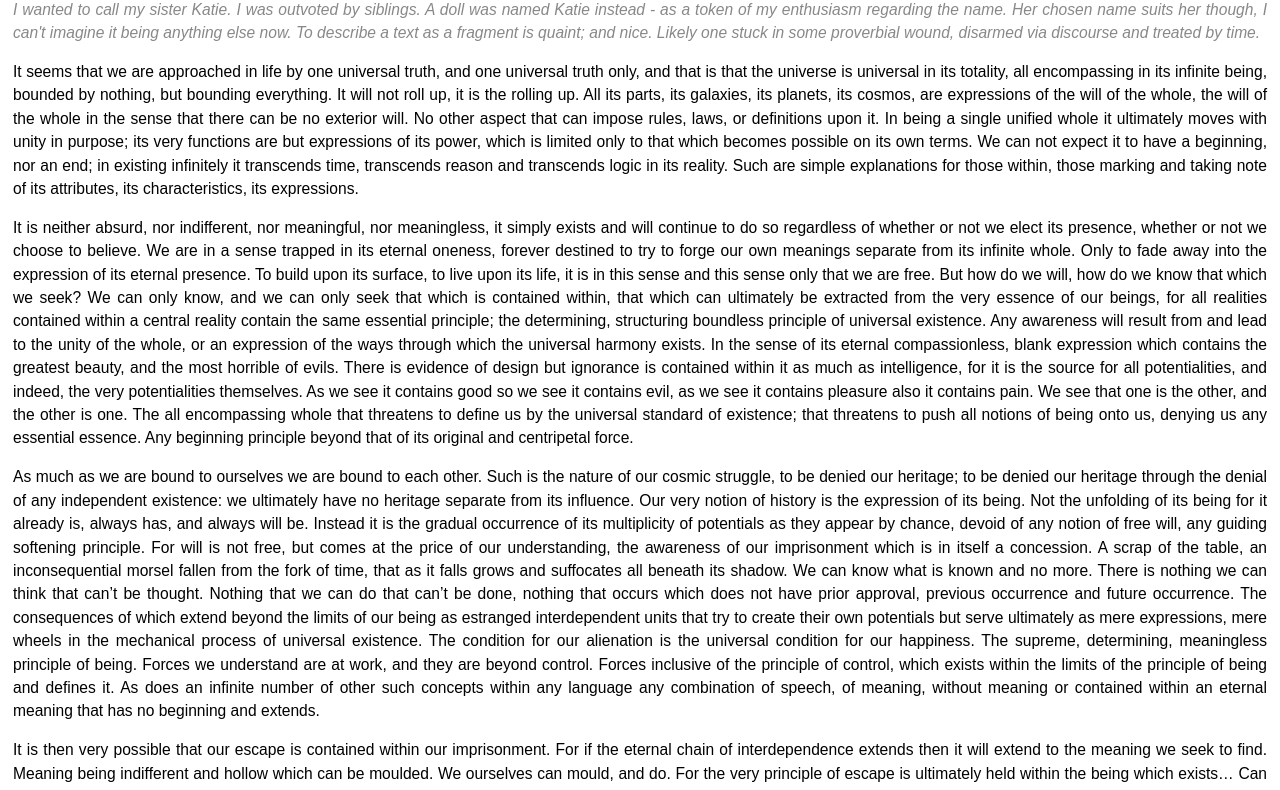
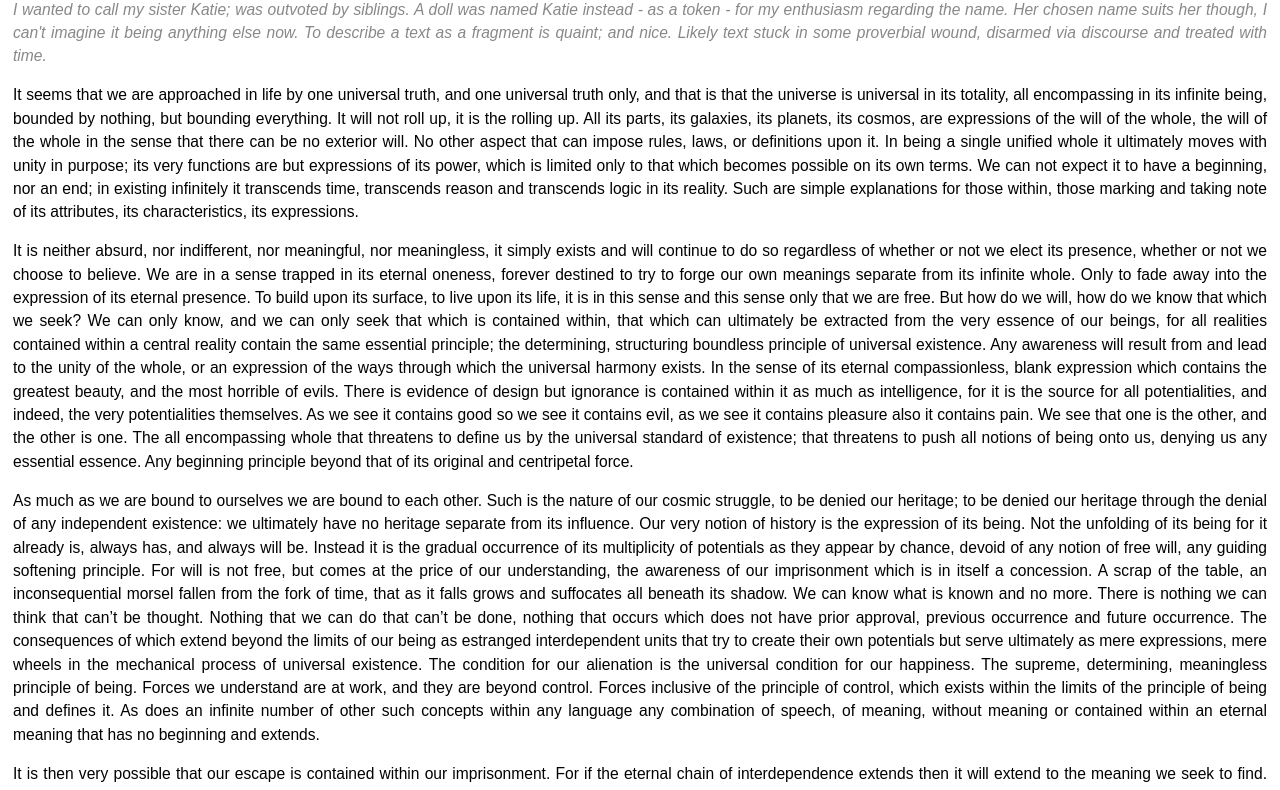
Before and after one commit to cradle/fragment, a plain HTML site: page index.html in a window 1280 px wide. Shown: the part 70-860 px from the top of the page. Drawn offline with Linux system fonts and the light colour scheme; a web font is replaced by a local one.

Commit message:
Rewording.

```diff
--- a/index.html
+++ b/index.html
@@ -38,7 +38,7 @@
         Fragment For Katie (Visited Edition)
       </h1>
       <p class="response">
-        I wanted to call my sister Katie. I was outvoted by siblings. A doll was named Katie instead - as a token of my enthusiasm regarding the name. Her chosen name suits her though, I can't imagine it being anything else now. To describe a text as a fragment is quaint; and nice. Likely one stuck in some proverbial wound, disarmed via discourse and treated by time.
+        I wanted to call my sister Katie; was outvoted by siblings. A doll was named Katie instead - as a token - for my enthusiasm regarding the name. Her chosen name suits her though, I can't imagine it being anything else now. To describe a text as a fragment is quaint; and nice. Likely text stuck in some proverbial wound, disarmed via discourse and treated with time.
       </p>
       <p>
         It seems that we are approached in life by one universal truth, and one universal truth only, and that is that the universe is universal in its totality, all encompassing in its infinite being, bounded by nothing, but bounding everything. It will not roll up, it is the rolling up. All its parts, its galaxies, its planets, its cosmos, are expressions of the will of the whole, the will of the whole in the sense that there can be no exterior will. No other aspect that can impose rules, laws, or definitions upon it. In being a single unified whole it ultimately moves with unity in purpose; its very functions are but expressions of its power, which is limited only to that which becomes possible on its own terms. We can not expect it to have a beginning, nor an end; in existing infinitely it transcends time, transcends reason and transcends logic in its reality. Such are simple explanations for those within, those marking and taking note of its attributes, its characteristics, its expressions.
```
